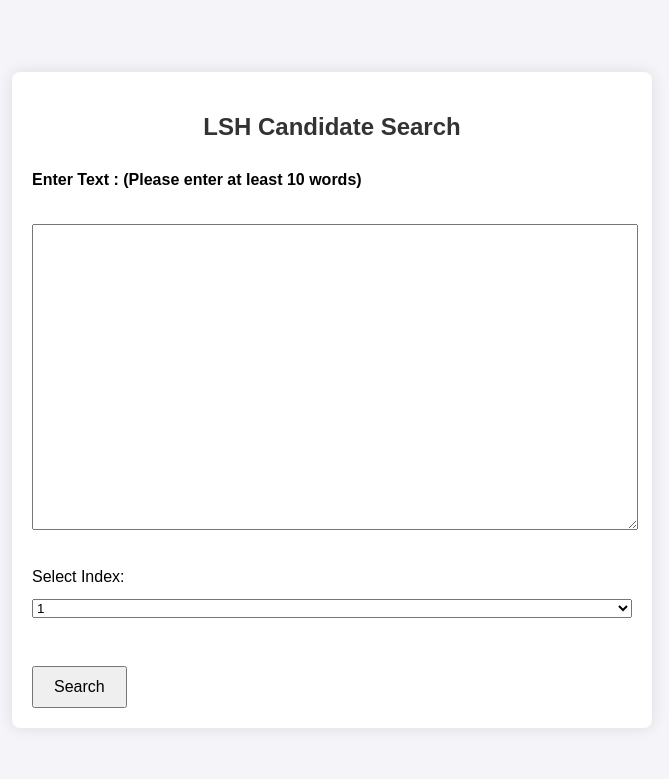
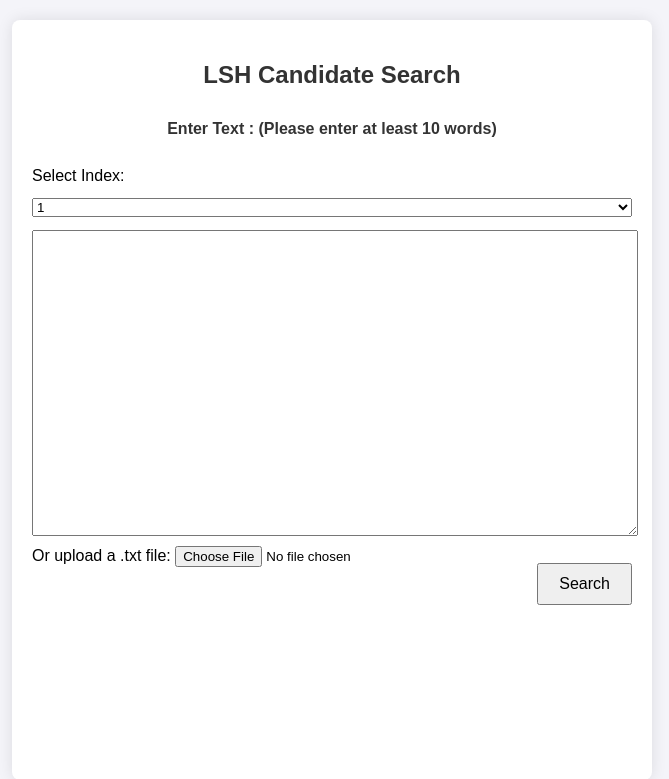
Before and after one commit to jaehobahng/Info_Retrieval_Docker, a Flask app: template app/templates/index.html in a window 1280 px wide. Shown: the top 779 px of the page, without its empty margins (308-977 px from the left). Run offline with Flask 3, Linux system fonts and the light colour scheme; the template is opened without the code that fills it: most values are stand-ins (such as "Sample title", 1, 10 or a date in 2020).

Commit message:
allow file upload

```diff
--- a/app/app.py
+++ b/app/app.py
@@ -27,6 +27,7 @@ k = 10
 # Load available index collections at startup
 collections = db.list_collection_names()
 filtered_collections = [name for name in collections if name.endswith('_index')]
+filtered_collections.sort()
 
 # Load the data dictionary and index from MongoDB at startup
 data_dict = {}
--- a/app/static/css/styles.css
+++ b/app/static/css/styles.css
@@ -18,13 +18,19 @@ body {
     padding: 20px;
     border-radius: 8px;
     box-shadow: 0px 0px 15px rgba(0, 0, 0, 0.1);
-    min-height: 30vh; /* Minimum height of 50% of the viewport */
-    max-height: 100vh;
+    min-height: 90vh; /* Minimum height of 50% of the viewport */
+    max-height: 90vh;
     overflow-y: auto; /* Adds a scrollbar if content exceeds max-height */
 }
 
 h1 {
     font-size: 1.5em;
+    color: #333;
+    text-align: center;
+}
+
+h4 {
+    font-size: 1em;
     color: #333;
     text-align: center;
 }
@@ -61,6 +67,8 @@ p {
 textarea, select {
     width: 100%;
     margin-top: 10px;
+    /* text-align: center; */
+    resize: vertical;
 }
 
 button {
@@ -68,4 +76,6 @@ button {
     padding: 10px 20px;
     font-size: 16px;
     cursor: pointer;
+    float: right;
+    /* width: 10% */
 }
--- a/app/templates/index.html
+++ b/app/templates/index.html
@@ -1,3 +1,37 @@
+<!-- <!DOCTYPE html>
+<html lang="en">
+<head>
+    <meta charset="UTF-8">
+    <meta name="viewport" content="width=device-width, initial-scale=1.0">
+    <title>LSH Candidate Search</title>
+    <link rel="stylesheet" href="{{ url_for('static', filename='css/styles.css') }}">
+</head>
+<body>
+    <div class="container">
+        <h1>LSH Candidate Search</h1>
+        <h4>Enter Text : (Please enter at least 10 words)</h4>
+        <form method="post" action="/">
+            <label for="selected_index">Select Index:</label>
+            <select id="selected_index" name="selected_index">
+                {% for index in filtered_collections %}
+                    <option value="{{ index }}">{{ index }}</option>
+                {% endfor %}
+            </select>
+            <br>
+
+            <textarea id="input_text" name="input_text" rows="20"></textarea>
+
+            <button type="submit">Search</button>
+        </form>
+    </div>
+</body>
+</html> -->
+
+
+
+
+
+
 <!DOCTYPE html>
 <html lang="en">
 <head>
@@ -10,20 +44,37 @@
     <div class="container">
         <h1>LSH Candidate Search</h1>
         <h4>Enter Text : (Please enter at least 10 words)</h4>
-        <form method="post" action="/">
-            <textarea id="input_text" name="input_text" rows="20"></textarea>
-            <br><br>
-
+        <form method="post" action="/" enctype="multipart/form-data">
             <label for="selected_index">Select Index:</label>
             <select id="selected_index" name="selected_index">
                 {% for index in filtered_collections %}
                     <option value="{{ index }}">{{ index }}</option>
                 {% endfor %}
             </select>
-            <br><br>
+            <br>
+
+            <textarea id="input_text" name="input_text" rows="20"></textarea>
+
+            <label for="file_input">Or upload a .txt file:</label>
+            <input type="file" id="file_input" accept=".txt">
 
             <button type="submit">Search</button>
         </form>
     </div>
+
+    <script>
+        document.getElementById('file_input').addEventListener('change', function(event) {
+            const file = event.target.files[0];
+            if (file && file.type === 'text/plain') {
+                const reader = new FileReader();
+                reader.onload = function(e) {
+                    document.getElementById('input_text').value = e.target.result;
+                };
+                reader.readAsText(file);
+            } else {
+                alert('Please upload a valid .txt file.');
+            }
+        });
+    </script>
 </body>
 </html>
```
Also changed, not shown: data/load_data.py (+0 -65 lines).
